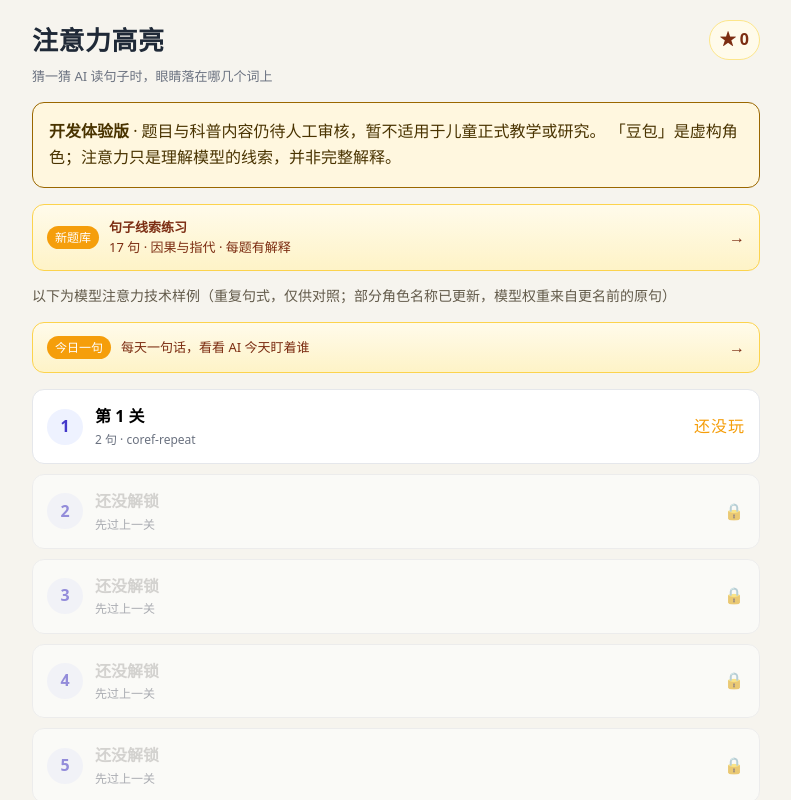
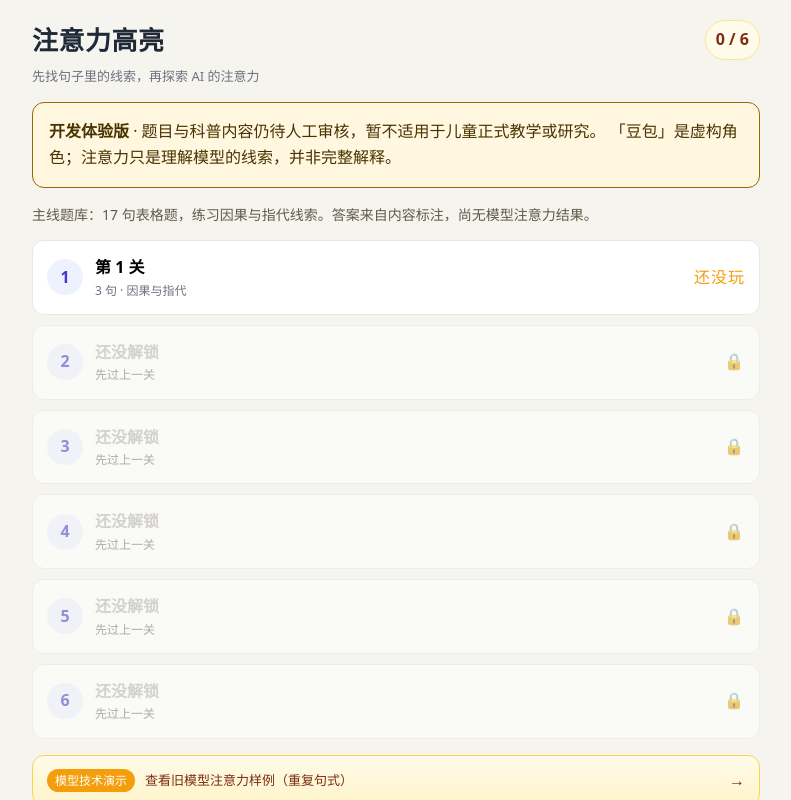
Before and after one commit to liyancheng071007/AI-game, a React (Vite) app in the folder apps/web/: page / in a window 1280 px wide. Both pictures are taken after a click on the button "跳过故事". Shown: the top 800 px of the page, without its empty margins (244-1035 px from the left). Built offline with nearby package versions, Linux system fonts and the light colour scheme.

Commit message:
fix: use content table in main levels

```diff
--- a/apps/web/src/App.tsx
+++ b/apps/web/src/App.tsx
@@ -19,7 +19,7 @@ import { setTelemetryEnabled } from "./telemetry/index.ts";
 type Screen =
   | { name: "home" }
   | { name: "intro" }
-  | { name: "content-practice" }
+  | { name: "content-practice"; level: number }
   | { name: "play"; level: Level; mode: "level" | "daily" }
   | { name: "report" }
   | { name: "parent" }
@@ -141,7 +141,7 @@ export default function App() {
           onStart={() => {
             const next = { ...progress, introSeen: true };
             setProgress(next);
-            setScreen({ name: "play", level: pickSentence(DRAFT_PACKAGE, next, 1), mode: "level" });
+            setScreen({ name: "content-practice", level: 1 });
           }}
         />
       ) : null}
@@ -151,11 +151,7 @@ export default function App() {
           progress={progress}
           dailyDone={dailyDone}
           onPlayLevel={(levelNumber) => {
-            setScreen({
-              name: "play",
-              level: pickSentence(DRAFT_PACKAGE, progress, levelNumber),
-              mode: "level",
-            });
+            setScreen({ name: "content-practice", level: levelNumber });
           }}
           onDaily={() => {
             setScreen({ name: "play", level: daily, mode: "daily" });
@@ -163,7 +159,6 @@ export default function App() {
           onReport={() => {
             setScreen({ name: "report" });
           }}
-          onContentPractice={() => setScreen({ name: "content-practice" })}
           onIntro={() => setScreen({ name: "intro" })}
           onClassroom={() => { setScreen({ name: "classroom" }); }}
           onParent={() => {
@@ -172,7 +167,16 @@ export default function App() {
         />
       ) : null}
 
-      {screen.name === "content-practice" ? <ContentPracticeScreen onBack={() => setScreen({ name: "home" })} /> : null}
+      {screen.name === "content-practice" ? <ContentPracticeScreen
+        key={screen.level}
+        level={screen.level}
+        onBack={() => setScreen({ name: "home" })}
+        onComplete={(level) => setProgress((current) => current === null ? current : {
+          ...current,
+          completedContentLevels: [...new Set([...(current.completedContentLevels ?? []), level])],
+        })}
+        onNextLevel={() => setScreen({ name: "content-practice", level: Math.min(screen.level + 1, 6) })}
+      /> : null}
 
       {screen.name === "play" ? (
         <PlayScreen
--- a/apps/web/src/game/progress.ts
+++ b/apps/web/src/game/progress.ts
@@ -42,6 +42,7 @@ export interface Progress {
   lastLevelId: string | null;
   roundDraft: RoundDraft | null;
   introSeen: boolean;
+  completedContentLevels: number[];
 }
 
 export const DEFAULT_SETTINGS: Settings = {
@@ -61,6 +62,7 @@ export function createProgress(): Progress {
     lastLevelId: null,
     roundDraft: null,
     introSeen: false,
+    completedContentLevels: [],
   };
 }
 
--- a/apps/web/src/screens/ContentPracticeScreen.tsx
+++ b/apps/web/src/screens/ContentPracticeScreen.tsx
@@ -1,26 +1,37 @@
 import { useState } from "react";
 import questions from "../game/content-questions.json";
 
-export function ContentPracticeScreen({ onBack }: { readonly onBack: () => void }) {
+export const CONTENT_LEVEL_SOURCES: readonly (readonly number[])[] = [
+  [1, 2, 3], [4, 5, 6], [7, 9, 10], [11, 12, 13], [14, 15, 18], [19, 20],
+];
+
+export function ContentPracticeScreen({ level, onBack, onComplete, onNextLevel }: {
+  readonly level: number;
+  readonly onBack: () => void;
+  readonly onComplete: (level: number) => void;
+  readonly onNextLevel: () => void;
+}) {
+  const sources = CONTENT_LEVEL_SOURCES[level - 1] ?? [];
+  const levelQuestions = questions.filter((question) => sources.includes(question.sourceId));
   const [index, setIndex] = useState(0);
   const [selected, setSelected] = useState<string | null>(null);
   const [revealed, setRevealed] = useState(false);
   const [correct, setCorrect] = useState(0);
   const [finished, setFinished] = useState(false);
-  const item = questions[index]!;
+  const item = levelQuestions[index]!;
   function next() {
     const total = correct + (selected === item.answer ? 1 : 0);
     setCorrect(total);
-    if (index === questions.length - 1) { setFinished(true); return; }
+    if (index === levelQuestions.length - 1) { setFinished(true); onComplete(level); return; }
     setIndex(index + 1); setSelected(null); setRevealed(false);
   }
   return <main className="app practice">
-    <header className="playbar"><button className="btn btn--quiet" onClick={onBack}>← 返回</button><div className="playbar__title"><strong>句子线索练习</strong><span className="playbar__sub">{finished ? "练习完成" : `第 ${index + 1} / ${questions.length} 题 · ${item.type}`}</span></div></header>
+    <header className="playbar"><button className="btn btn--quiet" onClick={onBack}>← 返回</button><div className="playbar__title"><strong>第 {level} 关 · 句子线索</strong><span className="playbar__sub">{finished ? "练习完成" : `第 ${index + 1} / ${levelQuestions.length} 题 · ${item.type}`}</span></div></header>
     <p className="practice__notice">本组题目来自内容表，是句子理解练习；答案依据内容标注，不是模型注意力测量。</p>
-    {finished ? <section className="board"><h1>你完成了这组练习！</h1><p>答对 {correct} / {questions.length} 题。读一读解释，找到线索比记住答案更重要。</p><button className="btn btn--primary" onClick={() => { setIndex(0); setSelected(null); setRevealed(false); setCorrect(0); setFinished(false); }}>再练一次</button>{" "}<button className="btn" onClick={onBack}>返回首页</button></section> : <section className="board">
+    {finished ? <section className="board"><h1>你完成了这组练习！</h1><p>答对 {correct} / {levelQuestions.length} 题。读一读解释，找到线索比记住答案更重要。</p><button className="btn btn--primary" onClick={() => { setIndex(0); setSelected(null); setRevealed(false); setCorrect(0); setFinished(false); }}>再练一次</button>{" "}<button className="btn" onClick={onBack}>返回首页</button>{level < 6 && <> {" "}<button className="btn" onClick={onNextLevel}>下一关 →</button></>}</section> : <section className="board">
       <p className="practice__tag">{item.type} · 原句 {item.sourceId}</p><p className="practice__sentence">{item.sentence}</p><h1 className="practice__question">{item.question}</h1><p>选一个答案，再查看解释。</p>
       <div className="intro__choices" role="group" aria-label="答案选项">{item.choices.map(option => <button key={option} type="button" disabled={revealed} aria-pressed={selected === option} className={selected === option ? "intro__choice intro__choice--selected" : "intro__choice"} onClick={() => setSelected(option)}>{option}</button>)}</div>
-      {!revealed ? <button className="btn btn--primary" disabled={selected === null} onClick={() => setRevealed(true)}>查看答案</button> : <div className="practice__result" role="status"><h2>{selected === item.answer ? "答对了！" : "再看看这条线索"}</h2><p>你的选择：{selected}　·　参考答案：<strong>{item.answer}</strong></p><p>{item.explanation}</p><button className="btn btn--primary" onClick={next}>{index === questions.length - 1 ? "完成练习" : "下一题 →"}</button></div>}
+      {!revealed ? <button className="btn btn--primary" disabled={selected === null} onClick={() => setRevealed(true)}>查看答案</button> : <div className="practice__result" role="status"><h2>{selected === item.answer ? "答对了！" : "再看看这条线索"}</h2><p>你的选择：{selected}　·　参考答案：<strong>{item.answer}</strong></p><p>{item.explanation}</p><button className="btn btn--primary" onClick={next}>{index === levelQuestions.length - 1 ? "完成练习" : "下一题 →"}</button></div>}
     </section>}
   </main>;
 }
--- a/apps/web/src/screens/HomeScreen.tsx
+++ b/apps/web/src/screens/HomeScreen.tsx
@@ -1,5 +1,5 @@
 import type { LevelPackage } from "@attention/schema";
-import { isLevelUnlocked, levelNumbers, sentencesOfLevel, totalStars } from "../game/progress.ts";
+import { CONTENT_LEVEL_SOURCES } from "./ContentPracticeScreen.tsx";
 import type { Progress } from "../game/progress.ts";
 
 export interface HomeScreenProps {
@@ -12,51 +12,34 @@ export interface HomeScreenProps {
   readonly onParent: () => void;
   readonly onClassroom: () => void;
   readonly onIntro: () => void;
-  readonly onContentPractice: () => void;
+
 }
 
 export function HomeScreen(props: HomeScreenProps) {
-  const { pkg, progress, dailyDone, onPlayLevel, onDaily, onReport, onParent, onClassroom, onIntro, onContentPractice } = props;
-  const numbers = levelNumbers(pkg);
-  const stars = totalStars(progress);
+  const { progress, onPlayLevel, onDaily, onReport, onParent, onClassroom, onIntro } = props;
+  const numbers = [1, 2, 3, 4, 5, 6];
+  const completed = progress.completedContentLevels ?? [];
 
   return (
     <main className="app">
       <header className="home-head">
         <div>
           <h1 className="home-title">注意力高亮</h1>
-          <p className="home-sub">猜一猜 AI 读句子时，眼睛落在哪几个词上</p>
+          <p className="home-sub">先找句子里的线索，再探索 AI 的注意力</p>
         </div>
-        <div className="star-total" aria-label={`已获得 ${String(stars)} 颗星`}>
-          <span aria-hidden="true">★</span>
-          {stars}
-        </div>
+        <div className="star-total" aria-label={`已完成 ${completed.length} 关`}>{completed.length} / 6</div>
       </header>
 
       <aside className="demo-notice" aria-label="体验版说明">
         <strong>开发体验版</strong> · 题目与科普内容仍待人工审核，暂不适用于儿童正式教学或研究。
         「豆包」是虚构角色；注意力只是理解模型的线索，并非完整解释。
       </aside>
-      <button type="button" className="daily-entry practice-entry" onClick={onContentPractice}>
-        <span className="daily-entry__tag">新题库</span><span className="daily-entry__text"><strong>句子线索练习</strong><br />17 句 · 因果与指代 · 每题有解释</span><span aria-hidden="true">→</span>
-      </button>
-      <p className="practice__section-label">以下为模型注意力技术样例（重复句式，仅供对照；部分角色名称已更新，模型权重来自更名前的原句）</p>
-      <button type="button" className="daily-entry" onClick={onDaily}>
-        <span className="daily-entry__tag">今日一句</span>
-        <span className="daily-entry__text">
-          {dailyDone ? "今天已经玩过了，还想再来一次？" : "每天一句话，看看 AI 今天盯着谁"}
-        </span>
-        <span aria-hidden="true">→</span>
-      </button>
-
+      <p className="practice__section-label">主线题库：17 句表格题，练习因果与指代线索。答案来自内容标注，尚无模型注意力结果。</p>
       <ol className="level-list">
         {numbers.map((number) => {
-          const sentences = sentencesOfLevel(pkg, number);
-          const unlocked = isLevelUnlocked(progress, number);
-          const best = Math.max(
-            0,
-            ...sentences.map((level) => progress.plays[level.id]?.stars ?? 0),
-          );
+          const count = CONTENT_LEVEL_SOURCES[number - 1]?.length ?? 0;
+          const unlocked = number === 1 || completed.includes(number - 1);
+          const done = completed.includes(number);
           return (
             <li key={number}>
               <button
@@ -73,14 +56,14 @@ export function HomeScreen(props: HomeScreenProps) {
                     {unlocked ? `第 ${number} 关` : "还没解锁"}
                   </span>
                   <span className="level-card__meta">
-                    {unlocked ? `${String(sentences.length)} 句 · ${sentences[0]?.template ?? ""}` : "先过上一关"}
+                    {unlocked ? `${String(count)} 句 · 因果与指代` : "先过上一关"}
                   </span>
                 </span>
                 <span
                   className="level-card__stars"
-                  aria-label={best > 0 ? `${String(best)} 星` : "还没玩"}
+                  aria-label={done ? "已完成" : "还没玩"}
                 >
-                  {!unlocked ? "🔒" : best > 0 ? "★".repeat(best) : "还没玩"}
+                  {!unlocked ? "🔒" : done ? "已完成" : "还没玩"}
                 </span>
               </button>
             </li>
@@ -88,12 +71,15 @@ export function HomeScreen(props: HomeScreenProps) {
         })}
       </ol>
 
+      <button type="button" className="daily-entry" onClick={onDaily}>
+        <span className="daily-entry__tag">模型技术演示</span><span className="daily-entry__text">查看旧模型注意力样例（重复句式）</span><span aria-hidden="true">→</span>
+      </button>
       <nav className="home-nav">
         <button type="button" className="btn" onClick={onIntro}>重看开场故事</button>
         <button type="button" className="btn" onClick={onReport}>
-          侦探报告
+          模型样例报告
         </button>
-        <button type="button" className="btn" onClick={onClassroom}>课堂投影</button>
+        <button type="button" className="btn" onClick={onClassroom}>模型样例课堂</button>
         <button type="button" className="btn" onClick={onParent}>
           家长 / 课堂
         </button>
--- a/apps/web/src/screens/IntroScreen.tsx
+++ b/apps/web/src/screens/IntroScreen.tsx
@@ -28,7 +28,7 @@ export function IntroScreen({ onSkip, onStart }: IntroScreenProps) {
         {step === 1 && <><p className="intro__eyebrow">第二幕 · 换你来听</p><h1>奶蛙最想分享什么？</h1><p className="intro__narration">听听他的心情，选一个你觉得最贴近的回答。</p><div className="intro__choices" role="group" aria-label="选择奶蛙想分享的事">{choices.map((text, i) => <button type="button" key={text} className={choice === i ? "intro__choice intro__choice--selected" : "intro__choice"} aria-pressed={choice === i} onClick={() => setChoice(i)}><span>{String.fromCharCode(65 + i)}</span>{text}</button>)}</div><button className="btn btn--primary intro__next" disabled={choice === null} onClick={() => setStep(2)}>看看会发生什么 <span aria-hidden="true">→</span></button></>}
         {step === 2 && choice !== null && <><p className="intro__eyebrow">第三幕 · 你的选择</p><h1>{responses[choice]!.title}</h1><div className="intro__bubble intro__bubble--mom"><strong>牛来</strong><p>{responses[choice]!.mom}</p></div><div className="intro__bubble"><strong>奶蛙</strong><p>{responses[choice]!.frog}</p></div><div className="intro__bubble intro__bubble--mom"><strong>牛来</strong><p>{responses[choice]!.reply}</p></div><p className="intro__narration">{responses[choice]!.bridge}</p><button className="btn" onClick={() => setStep(1)}>换个选择</button>{" "}<button className="btn btn--primary intro__next" onClick={() => setStep(3)}>继续探索 <span aria-hidden="true">→</span></button></>}
         {step === 3 && <><p className="intro__eyebrow">第四幕 · 好奇的奶蛙</p><h1>豆包为什么这么“懂”我？</h1><div className="intro__bubble"><strong>奶蛙</strong><p>豆包总能接住我想说的话。你是怎么找到重点的呀？</p></div><div className="intro__bubble intro__bubble--bot"><strong>豆包 · AI 机器人</strong><p>我处理句子时，不同的词会分到不同的注意力。我们可以一起看看这些线索！</p></div><p className="intro__narration">注意力只是观察模型的一条线索，不代表它完整的推理过程。</p><button className="btn btn--primary intro__next" onClick={() => setStep(4)}>我也想知道 <span aria-hidden="true">→</span></button></>}
-        {step === 4 && <><p className="intro__eyebrow">第五幕 · 出发吧</p><h1>和奶蛙一起，猜猜 AI 看哪里</h1><div className="intro__bubble"><strong>奶蛙</strong><p>我要模仿 AI 的“眼力”，标出豆包可能多看的词，更了解我的好朋友！</p></div><ol className="intro__how"><li><span>1</span>读一读句子</li><li><span>2</span>点选你猜的词</li><li><span>3</span>揭晓热力图，对比看看</li></ol><p className="intro__narration">你和 AI 的看法不一样也很正常。这里比的是预测，不是判断谁更懂。</p><button className="btn btn--primary intro__next" onClick={onStart}>和奶蛙进入第一关 <span aria-hidden="true">→</span></button></>}
+        {step === 4 && <><p className="intro__eyebrow">第五幕 · 出发吧</p><h1>和奶蛙一起，先找句子里的线索</h1><div className="intro__bubble"><strong>奶蛙</strong><p>我要先练习找出句子里的线索，再探索豆包的“眼力”！</p></div><ol className="intro__how"><li><span>1</span>读一读句子</li><li><span>2</span>选择句子线索</li><li><span>3</span>查看答案和解释</li></ol><p className="intro__narration">主线练习先探索因果与指代；模型技术演示可以另外查看注意力样例。</p><button className="btn btn--primary intro__next" onClick={onStart}>和奶蛙进入第一关 <span aria-hidden="true">→</span></button></>}
       </div>
     </section>
     <p className="intro__foot">一个关于倾听、好奇心和 AI 的小实验</p>
```
